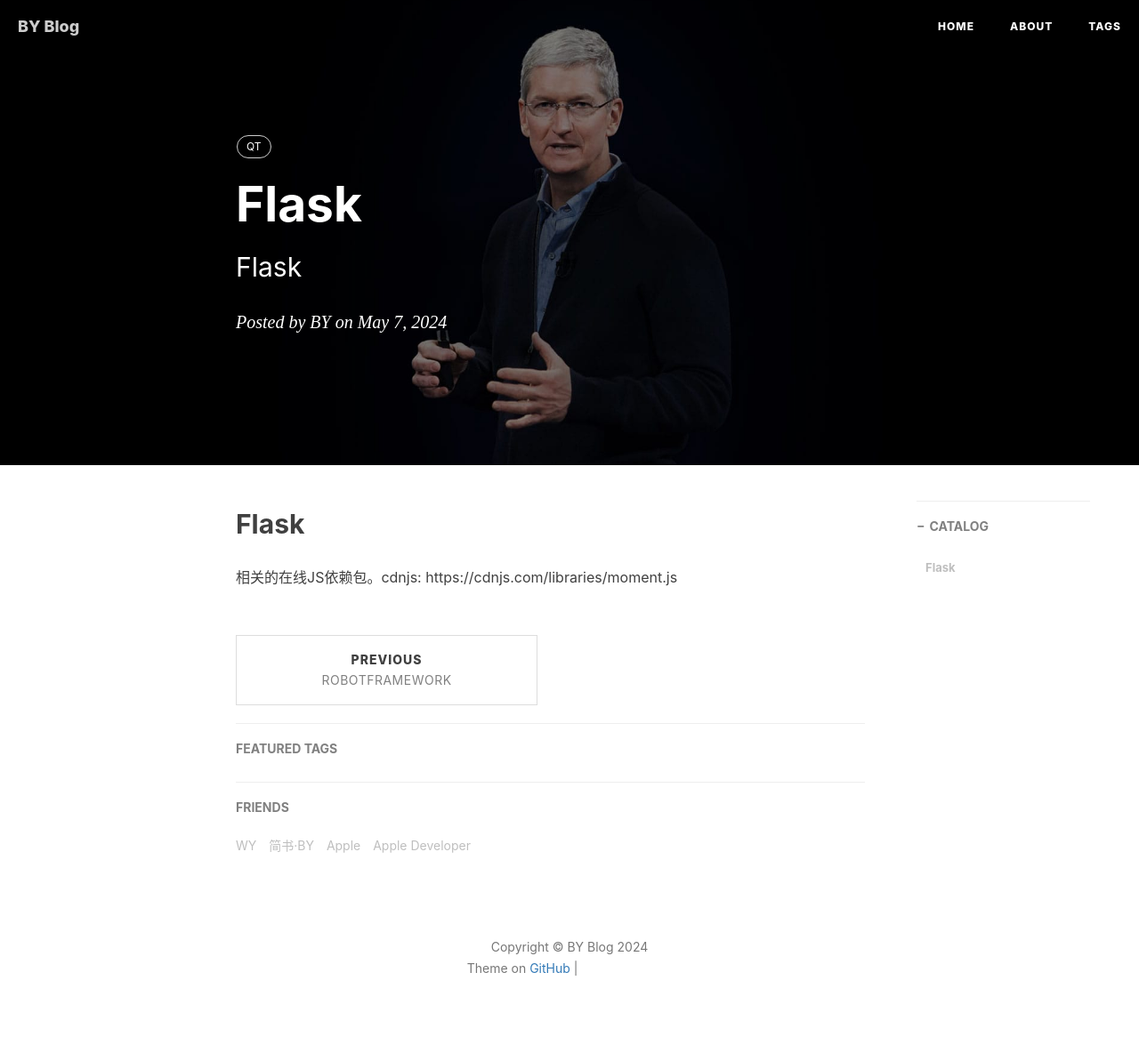
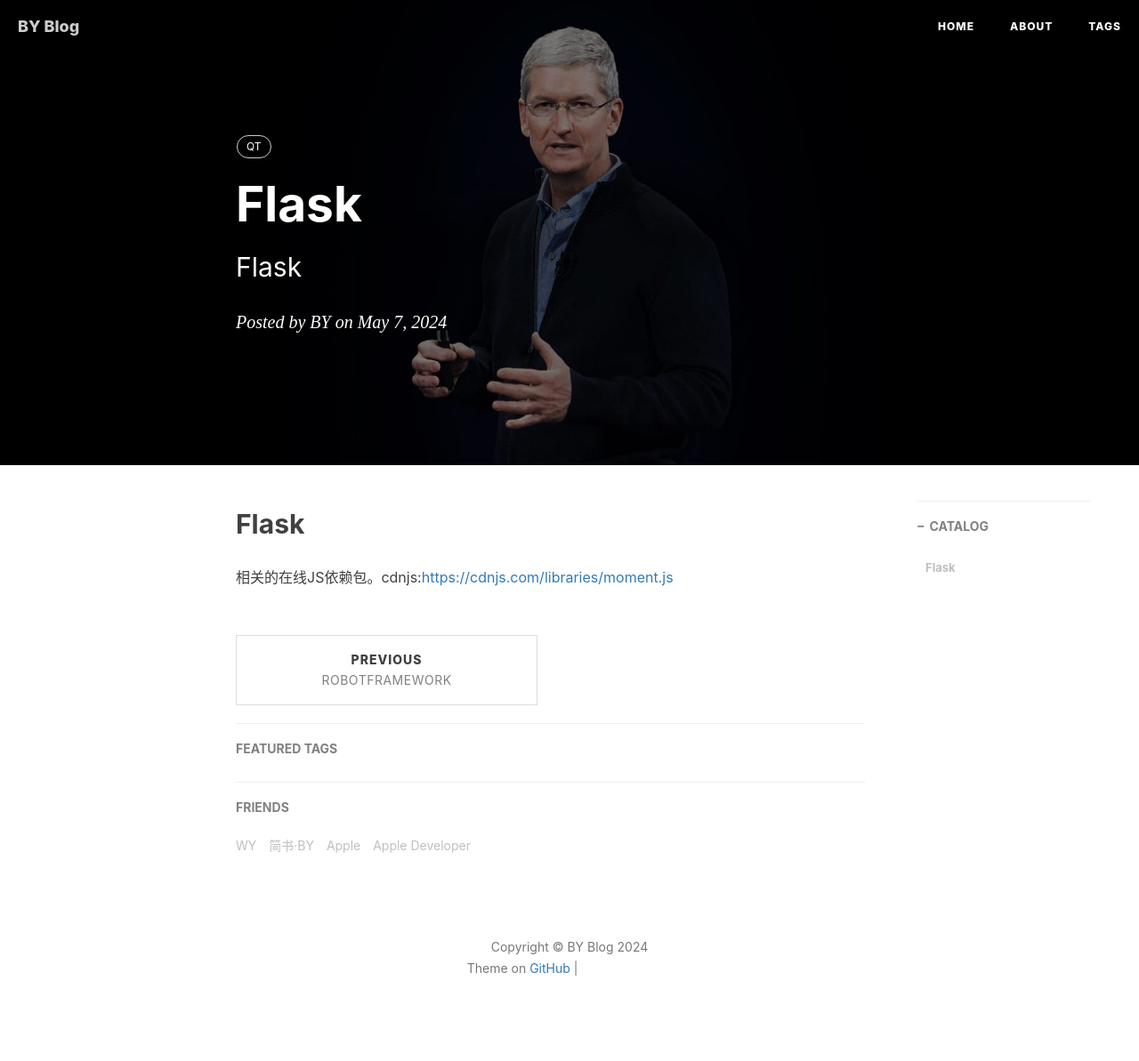
Before and after one commit to chuxintime/chuxintime.github.io, a Jekyll site: the page built from _posts/2024-05-07-Flask.md, in a window 1280 px wide. Shown: the whole page at 89% size. Built offline with Jekyll 4.4.1, drawn with Linux system fonts in a browser that asks for light colours; nearby versions of some CDN libraries; comment, search, counter and statistics services are not loaded; part of the change alters nothing that is shown; grey boxes are pictures that could not be loaded.

```diff
--- a/_posts/2024-05-07-Flask.md
+++ b/_posts/2024-05-07-Flask.md
@@ -15,4 +15,4 @@ tags:
 
 ## Flask
 
-相关的在线JS依赖包。cdnjs: https://cdnjs.com/libraries/moment.js
+相关的在线JS依赖包。cdnjs:[https://cdnjs.com/libraries/moment.js](https://cdnjs.com/libraries/moment.js)
```
